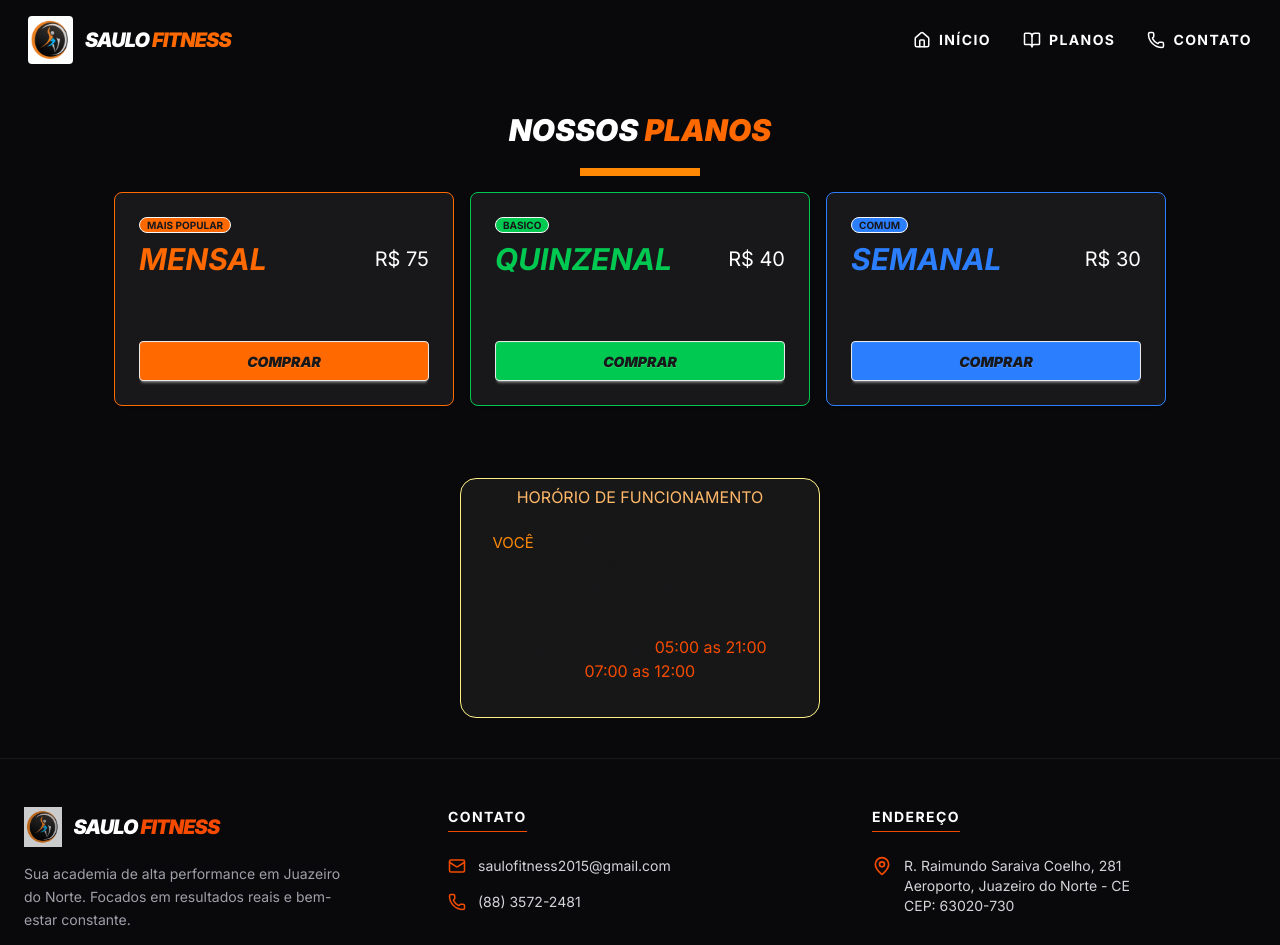
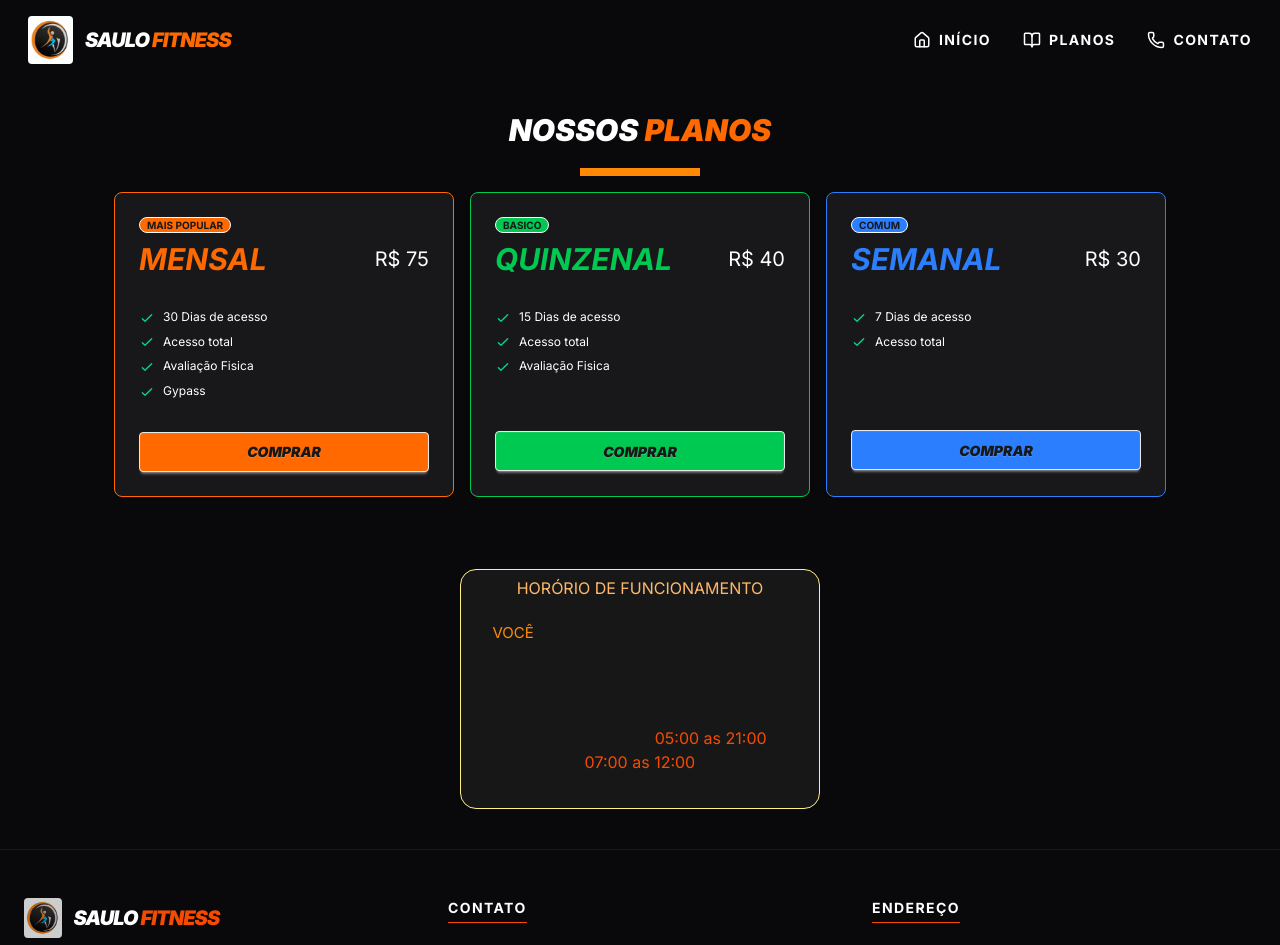
Before and after one commit to luizdev10/academia, a React (Vite) app: page /planos in a window 1280 px wide. Shown: the top 945 px of the page. Built offline with nearby package versions, Linux system fonts and the light colour scheme.

Commit message:
improvements on the plans page

```diff
--- a/src/app.jsx
+++ b/src/app.jsx
@@ -17,10 +17,12 @@ function App() {
 
           <Route path="/" element={
             <main className="flex flex-col">
-              <IntroHome />
+              <div id="home">
+                <IntroHome />
+              </div>
               <Atividades />
               <div id='contato'>
-              <Contato />
+                <Contato />
               </div>
             </main>
           } />
--- a/src/componentes/layout/Footer.jsx
+++ b/src/componentes/layout/Footer.jsx
@@ -10,7 +10,7 @@ function Footer() {
 
           <div className="flex flex-col items-center md:items-start">
             <div className="flex items-center gap-3 mb-4">
-              <img src={minhaImg} alt="Logo" className="h-10 w-auto opacity-80" />
+              <img src={minhaImg} alt="Logo" className="h-10 w-auto opacity-80 rounded" />
               <h2 className="text-white font-black text-xl uppercase italic tracking-tighter">
                 Saulo <span className="text-orange-600">Fitness</span>
               </h2>
--- a/src/componentes/layout/NavBar.jsx
+++ b/src/componentes/layout/NavBar.jsx
@@ -54,7 +54,7 @@ function HomeNavBar() {
     };
 
     const navLinks = [
-        { name: "INÍCIO", icon: <House size={18} />, to: "/" },
+        { name: "INÍCIO", icon: <House size={18} />, to: "/#home" },
         { name: "PLANOS", icon: <BookOpen size={18} />, to: "/planos" },
         { name: "CONTATO", icon: <Phone size={18} />, to: "/#contato" },
     ];
--- a/src/pages/Planos/Planos.jsx
+++ b/src/pages/Planos/Planos.jsx
@@ -9,7 +9,8 @@ function Planos() {
             preco: "R$ 75",
             corBorda: "border-orange-500",
             corBotao: "bg-orange-500",
-            corTexto: "text-orange-500"
+            corTexto: "text-orange-500",
+            beneficios: ["30 Dias de acesso", "Acesso total", "Avaliação Fisica","Gypass"]
         },
         {
             periodo: "Quinzenal",
@@ -17,7 +18,8 @@ function Planos() {
             preco: "R$ 40",
             corBorda: "border-green-500",
             corBotao: "bg-green-500",
-            corTexto: "text-green-500"
+            corTexto: "text-green-500",
+            beneficios: ["15 Dias de acesso", "Acesso total", "Avaliação Fisica","","",""]
         },
         {
             periodo: "Semanal",
@@ -25,7 +27,8 @@ function Planos() {
             preco: "R$ 30",
             corBorda: "border-blue-500",
             corBotao: "bg-blue-500",
-            corTexto: "text-blue-500"
+            corTexto: "text-blue-500",
+            beneficios: ["7 Dias de acesso", "Acesso total","","","","","",""]
         }
     ];
     return (
@@ -48,11 +51,24 @@ function Planos() {
                                     <span className={`badge badge-xs uppercase ${item.corBotao} font-bold`}>{item.status}</span>
                                     <div className="flex justify-between items-center">
                                         <h2 className={`text-3xl font-bold italic uppercase ${item.corTexto}`}>{item.periodo}</h2>
-                                        <span className={`text-xl `}>{item.preco}</span>
+                                        <span className={`text-xl`}>{item.preco}</span>
                                     </div>
 
                                     <ul className="mt-6 flex flex-col gap-2 text-xs">
-
+                                        {item.beneficios.map((beneficio, id) => {
+                                            return (
+                                                beneficio === "" ? (
+                                                    <li key={id}>
+                                                        <span>{beneficio}</span>
+                                                    </li>
+                                                ) : (
+                                                    <li key={id}>
+                                                        <svg xmlns="http://www.w3.org/2000/svg" className="size-4 me-2 inline-block text-success" fill="none" viewBox="0 0 24 24" stroke="currentColor"><path strokeLinecap="round" strokeLinejoin="round" strokeWidth="2" d="M5 13l4 4L19 7" /></svg>
+                                                        <span>{beneficio}</span>
+                                                    </li>
+                                                )
+                                            )
+                                        })}
                                     </ul>
                                     <div className="mt-6">
                                         <button className={`btn  btn-block ${item.corBotao} uppercase italic font-black`}>Comprar</button>
```
Also changed, not shown: 4 other files (tests, documents, lock files or other folders).
